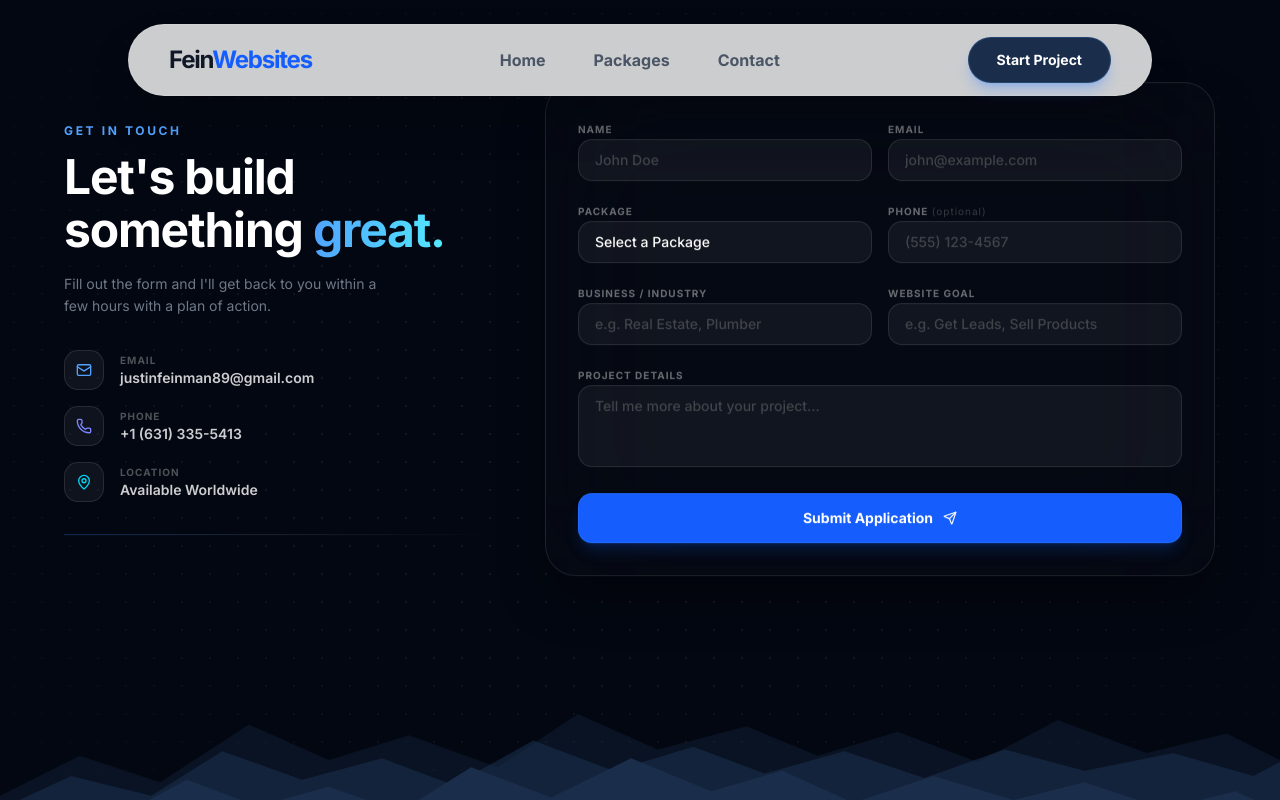
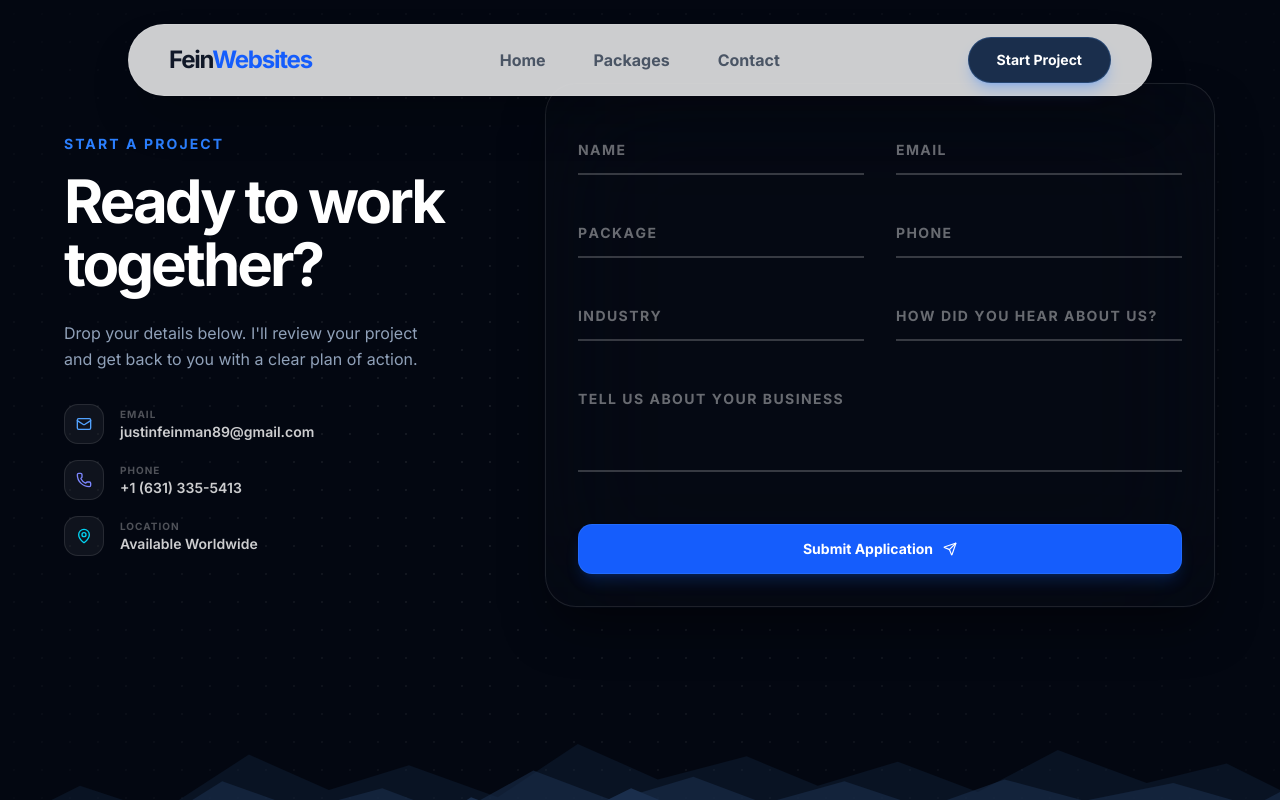
Before and after one commit to justinfei9/FeinWebsites, a React (Vite) app: page /#/ in a window 1280 px wide. Both pictures are taken after a click on the button "Start Project". Shown: the top 800 px of the page. Built offline with nearby package versions, Linux system fonts and the light colour scheme.

Commit message:
new contact page

```diff
--- a/components/Contact.tsx
+++ b/components/Contact.tsx
@@ -1,6 +1,44 @@
 import React, { useState, useEffect, useRef } from 'react';
 import { motion, AnimatePresence, useScroll, useTransform } from 'framer-motion';
 import { Send, Mail, Phone, MapPin, CheckCircle } from 'lucide-react';
+const AnimatedInput = ({ label, type = "text", name, value, onChange, required = false, placeholder = "" }: any) => {
+    // We check if value exists to keep the label 'floated'
+    const hasValue = value !== undefined && value !== null && value !== "";
+    // Faster animation for longer labels to not keep the user waiting
+    const isLongLabel = label.length > 15;
+    const delayStep = isLongLabel ? 15 : 50;
+
+    return (
+        <div className="relative my-2 w-full group/input">
+            <input
+                type={type}
+                name={name}
+                id={name}
+                value={value}
+                onChange={onChange}
+                required={required}
+                className="block w-full bg-transparent border-0 border-b-2 border-white/20 pt-[15px] pb-[10px] text-base text-white focus:outline-none focus:border-blue-500 transition-colors duration-300"
+            />
+            <label
+                htmlFor={name}
+                className="absolute top-[15px] left-0 flex pointer-events-none"
+            >
+                {label.split('').map((char: string, index: number) => (
+                    <span
+                        key={index}
+                        className={`inline-block min-w-[2px] sm:min-w-[5px] font-bold uppercase tracking-[0.05em] sm:tracking-[0.1em] transition-all duration-300 ease-[cubic-bezier(0.68,-0.55,0.265,1.55)] ${hasValue
+                            ? 'text-blue-400 -translate-y-[25px] text-[8px] sm:text-[10px]'
+                            : 'text-white/40 text-[10px] sm:text-[14px] group-focus-within/input:text-blue-400 group-focus-within/input:-translate-y-[25px] group-focus-within/input:text-[8px] sm:group-focus-within/input:text-[10px]'
+                            }`}
+                        style={{ transitionDelay: `${index * delayStep}ms` }}
+                    >
+                        {char === ' ' ? '\u00A0' : char}
+                    </span>
+                ))}
+            </label>
+        </div>
+    );
+};
 
 const Contact: React.FC = () => {
     const sectionRef = useRef(null);
@@ -106,18 +144,15 @@ const Contact: React.FC = () => {
                 >
                     {/* Heading */}
                     <div>
-                        <p className="text-blue-400 text-xs font-bold uppercase tracking-[0.22em] mb-3">
-                            Get in Touch
+                        <p className="text-blue-500 font-bold uppercase tracking-[0.15em] mb-4 text-sm">
+                            Start a Project
                         </p>
-                        <h1 className="text-4xl xl:text-5xl font-black tracking-tight leading-[1.1] mb-4">
-                            Let's build<br />
-                            something{' '}
-                            <span className="text-transparent bg-clip-text bg-gradient-to-r from-blue-400 to-cyan-300">
-                                great.
-                            </span>
+                        <h1 className="text-4xl xl:text-6xl font-black tracking-tighter leading-[1.05] mb-6 text-white">
+                            Ready to work<br />
+                            together?
                         </h1>
-                        <p className="text-blue-100/50 text-sm leading-relaxed max-w-xs">
-                            Fill out the form and I'll get back to you within a few hours with a plan of action.
+                        <p className="text-slate-400 text-base leading-relaxed max-w-sm">
+                            Drop your details below. I'll review your project and get back to you with a clear plan of action.
                         </p>
                     </div>
 
@@ -165,9 +200,6 @@ const Contact: React.FC = () => {
                             </div>
                         </div>
                     </div>
-
-                    {/* Divider line decoration */}
-                    <div className="hidden lg:block h-px w-full bg-gradient-to-r from-blue-500/30 via-white/10 to-transparent" />
                 </motion.div>
 
 
@@ -248,53 +280,109 @@ const Contact: React.FC = () => {
                             <form onSubmit={handleSubmit} className="relative z-10 flex flex-col gap-4">
 
                                 {/* Row 1: Name + Email */}
-                                <div className="grid grid-cols-1 sm:grid-cols-2 gap-4">
-                                    <div className="space-y-1.5">
-                                        <label htmlFor="name" className="text-[10px] font-bold text-white/40 uppercase tracking-widest">Name</label>
-                                        <input type="text" id="name" name="name" value={formState.name} onChange={handleChange} required placeholder="John Doe" className={inputClass} />
-                                    </div>
-                                    <div className="space-y-1.5">
-                                        <label htmlFor="email" className="text-[10px] font-bold text-white/40 uppercase tracking-widest">Email</label>
-                                        <input type="email" id="email" name="email" value={formState.email} onChange={handleChange} required placeholder="john@example.com" className={inputClass} />
-                                    </div>
+                                <div className="grid grid-cols-1 sm:grid-cols-2 gap-x-8 gap-y-2">
+                                    <AnimatedInput
+                                        label="Name"
+                                        name="name"
+                                        value={formState.name}
+                                        onChange={handleChange}
+                                        required
+                                    />
+                                    <AnimatedInput
+                                        label="Email"
+                                        type="email"
+                                        name="email"
+                                        value={formState.email}
+                                        onChange={handleChange}
+                                        required
+                                    />
                                 </div>
 
                                 {/* Row 2: Package + Phone */}
-                                <div className="grid grid-cols-1 sm:grid-cols-2 gap-4">
-                                    <div className="space-y-1.5">
-                                        <label htmlFor="service" className="text-[10px] font-bold text-white/40 uppercase tracking-widest">Package</label>
-                                        <select id="service" name="service" value={formState.service} onChange={handleChange} required className={inputClass + ' appearance-none cursor-pointer'}>
-                                            <option value="" disabled className="bg-[#0c1f4a] text-white/40">Select a Package</option>
-                                            <option value="The Single" className="bg-[#0c1f4a]">The Single (1 Page)</option>
-                                            <option value="Standard 5" className="bg-[#0c1f4a]">Standard 5 (Up to 5 Pages)</option>
-                                            <option value="The Partnership" className="bg-[#0c1f4a]">The Partnership (Monthly)</option>
-                                            <option value="Custom/Other" className="bg-[#0c1f4a]">Custom / Not Sure</option>
+                                <div className="grid grid-cols-1 sm:grid-cols-2 gap-x-8 gap-y-2">
+                                    <div className="relative my-2 w-full group/input">
+                                        <select
+                                            id="service"
+                                            name="service"
+                                            value={formState.service}
+                                            onChange={handleChange}
+                                            required
+                                            className="block w-full bg-transparent border-0 border-b-2 border-white/20 pt-[15px] pb-[10px] text-base text-white focus:outline-none focus:border-blue-500 transition-colors duration-300 appearance-none cursor-pointer"
+                                        >
+                                            <option value="" disabled className="hidden text-white/40"></option>
+                                            <option value="The Single" className="bg-[#030711] text-white">The Single (1 Page)</option>
+                                            <option value="Standard 5" className="bg-[#030711] text-white">Standard 5 (Up to 5 Pages)</option>
+                                            <option value="The Partnership" className="bg-[#030711] text-white">The Partnership (Monthly)</option>
+                                            <option value="Custom/Other" className="bg-[#030711] text-white">Custom / Not Sure</option>
                                         </select>
+                                        <label htmlFor="service" className="absolute top-[15px] left-0 flex pointer-events-none">
+                                            {"Package".split('').map((char: string, index: number) => (
+                                                <span
+                                                    key={index}
+                                                    className={`inline-block min-w-[5px] font-bold uppercase tracking-[0.1em] transition-all duration-300 ease-[cubic-bezier(0.68,-0.55,0.265,1.55)] ${formState.service !== ""
+                                                        ? 'text-blue-400 -translate-y-[25px] text-[10px]'
+                                                        : 'text-white/40 text-[14px] group-focus-within/input:text-blue-400 group-focus-within/input:-translate-y-[25px] group-focus-within/input:text-[10px]'
+                                                        }`}
+                                                    style={{ transitionDelay: `${index * 50}ms` }}
+                                                >
+                                                    {char === ' ' ? '\u00A0' : char}
+                                                </span>
+                                            ))}
+                                        </label>
                                     </div>
-                                    <div className="space-y-1.5">
-                                        <label htmlFor="phone" className="text-[10px] font-bold text-white/40 uppercase tracking-widest">
-                                            Phone <span className="normal-case font-normal text-white/20">(optional)</span>
-                                        </label>
-                                        <input type="tel" id="phone" name="phone" value={formState.phone} onChange={handleChange} placeholder="(555) 123-4567" className={inputClass} />
-                                    </div>
+                                    <AnimatedInput
+                                        label="Phone"
+                                        type="tel"
+                                        name="phone"
+                                        value={formState.phone}
+                                        onChange={handleChange}
+                                        required
+                                    />
                                 </div>
 
                                 {/* Row 3: Industry + Goal */}
-                                <div className="grid grid-cols-1 sm:grid-cols-2 gap-4">
-                                    <div className="space-y-1.5">
-                                        <label htmlFor="industry" className="text-[10px] font-bold text-white/40 uppercase tracking-widest">Business / Industry</label>
-                                        <input type="text" id="industry" name="industry" value={formState.industry} onChange={handleChange} required placeholder="e.g. Real Estate, Plumber" className={inputClass} />
-                                    </div>
-                                    <div className="space-y-1.5">
-                                        <label htmlFor="goal" className="text-[10px] font-bold text-white/40 uppercase tracking-widest">Website Goal</label>
-                                        <input type="text" id="goal" name="goal" value={formState.goal} onChange={handleChange} required placeholder="e.g. Get Leads, Sell Products" className={inputClass} />
-                                    </div>
+                                <div className="grid grid-cols-1 sm:grid-cols-2 gap-x-8 gap-y-2">
+                                    <AnimatedInput
+                                        label="Industry"
+                                        name="industry"
+                                        value={formState.industry}
+                                        onChange={handleChange}
+                                        required
+                                    />
+                                    <AnimatedInput
+                                        label="How did you hear about us?"
+                                        name="goal"
+                                        value={formState.goal}
+                                        onChange={handleChange}
+                                        required
+                                    />
                                 </div>
 
                                 {/* Row 4: Message */}
-                                <div className="space-y-1.5">
-                                    <label htmlFor="message" className="text-[10px] font-bold text-white/40 uppercase tracking-widest">Project Details</label>
-                                    <textarea id="message" name="message" value={formState.message} onChange={handleChange} required rows={3} placeholder="Tell me more about your project..." className={inputClass + ' resize-none'} />
+                                <div className="relative my-2 w-full mb-8 group/input">
+                                    <textarea
+                                        id="message"
+                                        name="message"
+                                        value={formState.message}
+                                        onChange={handleChange}
+                                        required
+                                        rows={3}
+                                        className="block w-full bg-transparent border-0 border-b-2 border-white/20 pt-[15px] pb-[10px] text-base text-white focus:outline-none focus:border-blue-500 transition-colors duration-300 resize-none"
+                                    />
+                                    <label htmlFor="message" className="absolute top-[15px] left-0 flex pointer-events-none">
+                                        {"Tell us about your business".split('').map((char: string, index: number) => (
+                                            <span
+                                                key={index}
+                                                className={`inline-block min-w-[5px] font-bold uppercase tracking-[0.1em] transition-all duration-300 ease-[cubic-bezier(0.68,-0.55,0.265,1.55)] ${formState.message !== ""
+                                                    ? 'text-blue-400 -translate-y-[25px] text-[8px] sm:text-[10px]'
+                                                    : 'text-white/40 text-[10px] sm:text-[14px] group-focus-within/input:text-blue-400 group-focus-within/input:-translate-y-[25px] group-focus-within/input:text-[8px] sm:group-focus-within/input:text-[10px]'
+                                                    }`}
+                                                style={{ transitionDelay: `${index * 15}ms` }}
+                                            >
+                                                {char === ' ' ? '\u00A0' : char}
+                                            </span>
+                                        ))}
+                                    </label>
                                 </div>
 
                                 {/* Submit */}
```
Also changed, not shown: index.css (+20 -8 lines).
